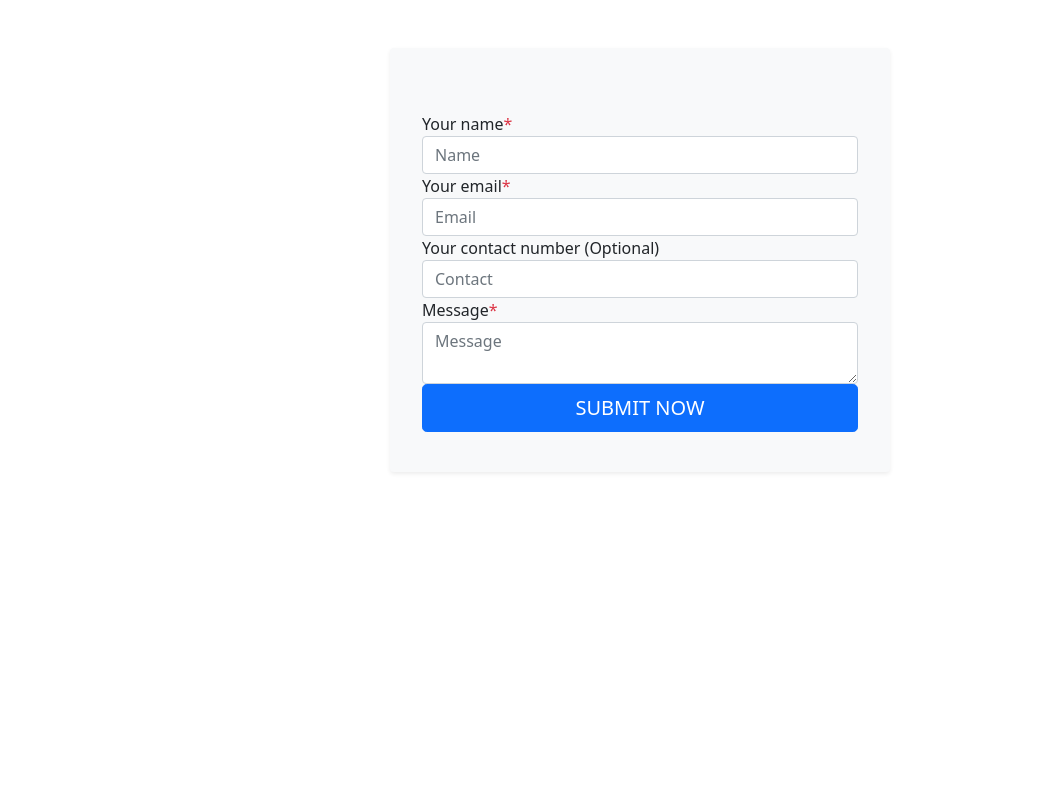
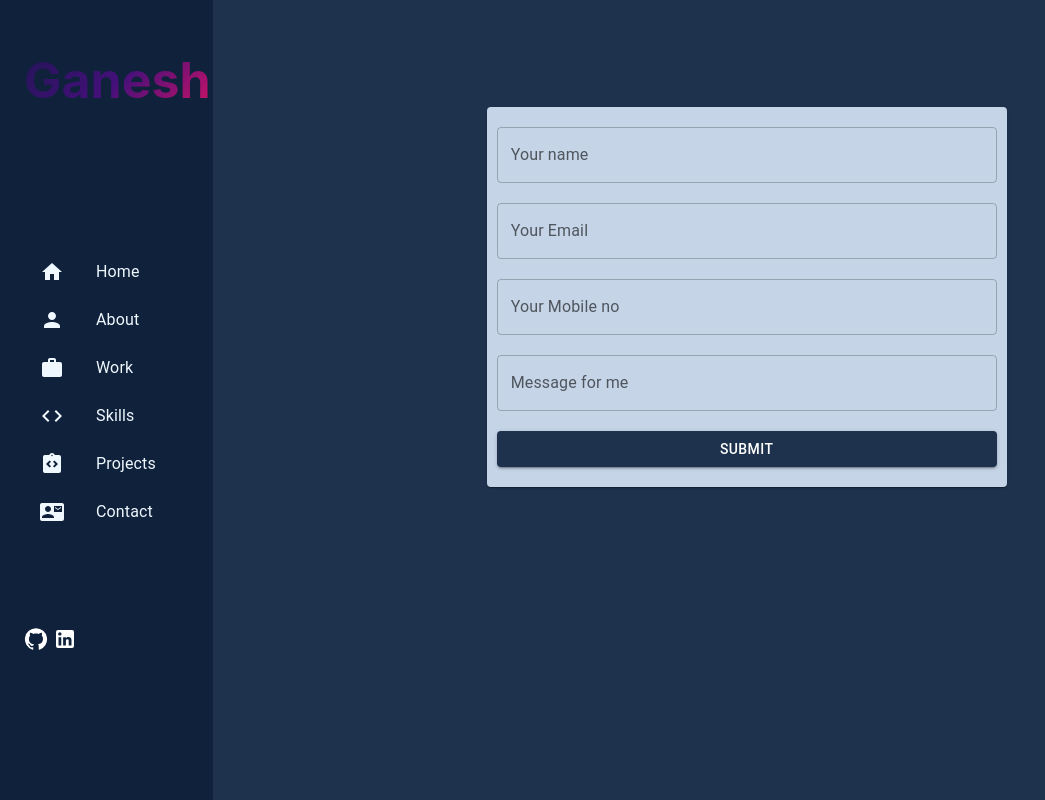
Before and after one commit to ganeshshah/myportfolio, a React (Create React App) app: page /Contact in a window 1280 px wide. Shown: the whole page, without its empty margins (0-1045 px from the left). Built offline with nearby package versions, Linux system fonts and the light colour scheme.

Commit message:
Completed Contact functionality using emailjs and formik

```diff
--- a/package.json
+++ b/package.json
@@ -3,6 +3,7 @@
   "version": "0.1.0",
   "private": true,
   "dependencies": {
+    "@emailjs/browser": "^3.6.2",
     "@emotion/react": "^11.9.0",
     "@emotion/styled": "^11.8.1",
     "@mui/icons-material": "^5.6.2",
@@ -17,6 +18,7 @@
     "@types/react": "^18.0.9",
     "@types/react-dom": "^18.0.4",
     "bootstrap": "^5.1.3",
+    "emailjs": "^4.0.0",
     "emailjs-com": "^3.2.0",
     "formik": "^2.2.9",
     "html-to-react": "^1.4.8",
@@ -33,7 +35,8 @@
     "TagCloud": "^2.2.0",
     "tsparticles": "^2.0.6",
     "typescript": "^4.6.4",
-    "web-vitals": "^2.1.4"
+    "web-vitals": "^2.1.4",
+    "yup": "^0.32.11"
   },
   "scripts": {
     "start": "react-scripts start",
--- a/src/css/App.css
+++ b/src/css/App.css
@@ -1,6 +1,6 @@
 .nav-parent {
     height: 100vh;
-    background-color: #1c204d;
+    background-color: #0f213b;
 }
 
 .main-container{
@@ -12,7 +12,6 @@
     position: relative;
     height: 100vh;
     text-align: center;
-    color: aliceblue;
 }
 
 .techsphere-container{
@@ -22,6 +21,8 @@
 }
 .home-parent {
     padding-top: 20%;
+    color: rgb(236, 236, 236);
+
 }
 
 .skills-bar {
@@ -39,7 +40,7 @@
     width: 50px;
 }
 .logo-name{
-    color: rgb(2, 2, 2);
+    color: rgb(253, 253, 253);
     padding-left: 5px;
     text-size-adjust: 2;
     font-family: 'Segoe UI', Tahoma, Geneva, Verdana, sans-serif;
@@ -51,3 +52,37 @@
     width: 500px;
     max-width: 100%;
   }
+
+
+  .form-container{
+    width: 500px;
+    margin: auto;
+  }
+
+  .animate-charcter
+{
+  background-image: linear-gradient(
+    -225deg,
+    #231557 0%,
+    #44107a 29%,
+    #ff1361 67%,
+    #fff800 100%
+  );
+  background-size: auto auto;
+  background-clip: border-box;
+  background-size: 200% auto;
+  color: #fff;
+  background-clip: text;
+  -webkit-background-clip: text;
+  -webkit-text-fill-color: transparent;
+  animation: textclip 2s linear;
+  display: inline-block;
+  font-size: 50px;
+
+}
+
+@keyframes textclip {
+  to {
+    background-position: 200% center;
+  }
+}
--- a/src/uicomponents/NavList.js
+++ b/src/uicomponents/NavList.js
@@ -1,34 +1,32 @@
-import React from 'react';
-import Box from '@mui/material/Box';
-import List from '@mui/material/List';
-import ListItem from '@mui/material/ListItem';
-import ListItemButton from '@mui/material/ListItemButton';
-import ListItemIcon from '@mui/material/ListItemIcon';
-import ListItemText from '@mui/material/ListItemText';
-import HomeIcon from '@mui/icons-material/Home';
-import PersonIcon from '@mui/icons-material/Person';
-import WorkIcon from '@mui/icons-material/Work';
-import ContactMailIcon from '@mui/icons-material/ContactMail';
-import CodeIcon from '@mui/icons-material/Code';
-import IntegrationInstructionsIcon from '@mui/icons-material/IntegrationInstructions';
-import GitHubIcon from '@mui/icons-material/GitHub';
-import LinkedInIcon from '@mui/icons-material/LinkedIn';
-
+import React from "react";
+import Box from "@mui/material/Box";
+import List from "@mui/material/List";
+import ListItem from "@mui/material/ListItem";
+import ListItemButton from "@mui/material/ListItemButton";
+import ListItemIcon from "@mui/material/ListItemIcon";
+import ListItemText from "@mui/material/ListItemText";
+import HomeIcon from "@mui/icons-material/Home";
+import PersonIcon from "@mui/icons-material/Person";
+import WorkIcon from "@mui/icons-material/Work";
+import ContactMailIcon from "@mui/icons-material/ContactMail";
+import CodeIcon from "@mui/icons-material/Code";
+import IntegrationInstructionsIcon from "@mui/icons-material/IntegrationInstructions";
+import GitHubIcon from "@mui/icons-material/GitHub";
+import LinkedInIcon from "@mui/icons-material/LinkedIn";
 
 export default function NavList() {
   return (
-
-      <Box sx={{ width: '100%', maxWidth: 360}}>
-        <div style = {{height: "30vh"}}>
-
+    <Box sx={{ width: "100%", maxWidth: 360 }}>
+      <div style={{ height: "30vh" }}>
+              <h3 class="animate-charcter">Ganesh</h3>
       </div>
       <div>
         <nav aria-label="main mailbox folders">
-          <List  sx = {{ color: 'aliceblue'}}>
+          <List sx={{ color: "aliceblue" }}>
             <ListItem disablePadding>
               <ListItemButton component="a" href="/">
                 <ListItemIcon style={{ color: "aliceblue" }}>
-                  <HomeIcon/>
+                  <HomeIcon />
                 </ListItemIcon>
                 <ListItemText primary="Home" />
               </ListItemButton>
@@ -76,10 +74,10 @@ export default function NavList() {
           </List>
         </nav>
       </div>
-        <div style={{paddingTop: "50%"}}>
+      <div style={{ paddingTop: "50%" }}>
         <GitHubIcon style={{ color: "white" }} />
-        <span>{" "}</span>
-        <LinkedInIcon  style={{ color: "white" }}/>
+        <span> </span>
+        <LinkedInIcon style={{ color: "white" }} />
       </div>
     </Box>
   );
--- a/src/uicomponents/TechSphere.js
+++ b/src/uicomponents/TechSphere.js
@@ -36,7 +36,7 @@ function TechSphere() {
       // interact with cursor move on mouse out
       keep: true,
     });
-    document.querySelector(".sphere").style.color = '#34A853';
+    document.querySelector(".sphere").style.color = 'white';
 
   },[]);
   return (
--- a/src/uicomponents/particlejs/Particlejsmain.js
+++ b/src/uicomponents/particlejs/Particlejsmain.js
@@ -23,7 +23,7 @@ const  Particlejsmain = () => {
       options={{
         background: {
           color: {
-            value: "#1c204d",
+            value: "#0f213b",
           },
         },
 
--- a/src/views/Contact.js
+++ b/src/views/Contact.js
@@ -1,146 +1,145 @@
 import React from "react";
+import { useFormik } from "formik";
+import Button from "@mui/material/Button";
+import TextField from "@mui/material/TextField";
+import * as yup from "yup";
 import "../css/App.css";
-import 'bootstrap/dist/css/bootstrap.css';
-import { send } from 'emailjs-com';
-import { useState } from "react";
+import emailjs from "@emailjs/browser";
+import NavList from "../uicomponents/NavList";
+import { Grid } from "@mui/material";
+import { Container } from "@mui/material";
+import Card from '@mui/material/Card';
+import { margin } from "@mui/system";
 
 
-class Contact extends React.Component {
+const validationSchema = yup.object({
+  name: yup.string("Enter your Name").required("Name is required"),
+  email: yup
+    .string("Enter your email")
+    .email("Enter a valid email")
+    .required("Email is required"),
+  phone: yup
+    .number("Enter your phone number")
+    .positive()
+    .integer()
+    .test(
+      "len",
+      "Phone digit must be equal to or more than 10",
+      (val) => val.toString().length >= 10
+    ),
+  message: yup.string("Enter your Message").required("Message is required"),
+});
 
-  constructor(props) {
-    super(props);
-    this.state = {
-      name: '',
-      nameError: false,
-      contact: '',
-      email: '',
-      emailError: false,
-      emailError2: false,
-      message: '',
-      messageError: false,
-      formValid: false
-    };
+function Contact() {
+  const formik = useFormik({
+    initialValues: {
+      name: "",
+      email: "",
+      phone: "",
+      message: "",
+    },
+    validationSchema: validationSchema,
+    onSubmit: (values) => {
+      alert("message sent successfully");
 
-    this.handleChange = this.handleChange.bind(this);
-    this.handleSubmit = this.handleSubmit.bind(this);
-    this.handleBlur   = this.handleBlur.bind(this);
-  }
+      const parameters = {
+        name: values.name,
+        email: values.email,
+        phone: values.phone,
+        message: values.message,
+        reply_to: "shahganesh777@gmail.com",
+      };
+      emailjs
+        .send(
+          "service_irl4dbl",
+          "template_cvre5vg",
+          parameters,
+          "ewhlDWQ2zjx1HihsJ"
+        )
+        .then(
+          (result) => {
+            console.log(result.text);
+          },
+          (error) => {
+            console.log(error.text);
+          }
+        );
+    },
+  });
 
-  isValidEmail(email) {
-    return /^[a-zA-Z0-9]+@[a-zA-Z0-9]+\.[A-Za-z]+$/.test(email);
-  }
-
-  // isValidcontact(contactno) {
-  //   return /^[6-9]\d{9}$/.test(contactno);
-  // }
-
-  handleBlur(e) {
-
-    const name = e.target.name;
-    const value = e.target.value;
-
-    this.setState({ [name]: value  });
-
-    if (value.length <= 0 && (name == 'name')) {
-      this.setState({ nameError: true });
-    } else {
-      this.setState({ nameError: false });
-    }
-
-    if (value.length <= 0 && (name == 'email')) {
-      this.setState({ emailError: true });
-      this.setState({ emailError2: false });
-    } else {
-      this.setState({ emailError: false });
-      if(this.isValidEmail(value)) {
-        this.setState({ emailError2: false });
-      } else {
-        this.setState({ emailError2: true });
-      }
-    }
-
-  }
-
-  handleChange(e) {
-    this.setState({ [e.target.name]: e.target.value  });
-  }
-
-  handleSubmit(e) {
-    const { name, email, message, nameError, emailError, emailError2, messageError } = this.state;
-
-    this.setState({ nameError: name ? false : true });
-    this.setState({ messageError: message ? false : true });
-    this.setState({ emailError: email ? false : true });
-    if (email && !emailError) { this.setState({ emailError2: this.isValidEmail(email) ? false : true }); }
-
-
-    if (name && email && message && !nameError && !emailError && !emailError2 && !messageError) {
-      this.setState({ formValid: true });
-    } else {
-      this.setState({ formValid: false });
-    }
-
-    e.preventDefault();
-  }
-
-  render() {
-
-    const { name, email, message, nameError, emailError, emailError2, messageError, formValid } = this.state;
-
-    if(!formValid) {
-
-    return (
-<>
-<div className="card shadow-sm border-0 px-3 rounded-2 mb-3 py-4 mx-auto mt-5 bg-light">
-  <div className="card-header bg-transparent border-0 text-center text-uppercase"><h3>{this.props.title}</h3></div>
-  <div className="card-body">
-    <form action="/" onSubmit={(e) => this.handleSubmit(e)} encType="multipart/form-data" autoComplete="off">
-      <div className="form-group">
-        <label className="mb-0">Your name<span className="text-danger">*</span></label>
-        <input name="name" type="text" className="form-control" placeholder="Name" value={this.state.name} onChange={this.handleChange} onBlur={this.handleBlur} />
-        { nameError
-          ? <div className="alert alert-danger mt-2">Name is a required field.</div>
-          : ''
-        }
-      </div>
-      <div className="form-group">
-        <label className="mb-0">Your email<span className="text-danger">*</span></label>
-        <input name="email" type="email" className="form-control" placeholder="Email" value={this.state.email} onChange={this.handleChange} onBlur={this.handleBlur} />
-        { emailError
-          ? <div className="alert alert-danger mt-2">Email is a required field.</div>
-          : ''
-        }
-        { emailError2
-          ? <div className="alert alert-danger mt-2">Email invalid.</div>
-          : ''
-        }
-      </div>
-      <div className="form-group">
-        <label className="mb-0">Your contact number (Optional)</label>
-        <input name="contact" type="text" className="form-control" placeholder="Contact" onChange={this.handleChange} value={this.state.contact}  />
-      </div>
-      <div className="form-group">
-        <label className="mb-0">Message<span className="text-danger">*</span></label>
-        <textarea name="message" type="text" className="form-control" placeholder="Message" value={this.state.message} onChange={this.handleChange} onBlur={this.handleBlur} />
-        { messageError
-          ? <div className="alert alert-danger mt-2">Message is a required field.</div>
-          : ''
-        }
-      </div>
-        <p className="text-center mb-0"><input type="submit" className="btn btn-primary btn-lg w-100 text-uppercase" value="Submit Now" /></p>
-    </form>
-
-  </div>
-</div>
-
-    </>
-    );
-      } else {
-       return (
-        null
-        );
-      }
-  }
+  return (
+    <Grid container spacing={0}>
+      <Grid item xs={2}>
+        <Container className="nav-parent">
+          <NavList />
+        </Container>
+      </Grid>
+      <Grid item xs={10}  style={{ backgroundColor: '#1e324d'}}>
+         <Card sx={{backgroundColor:"#c5d4e7", maxWidth: '520px', paddingTop:'20px',paddingBottom:'20px', margin:"auto", marginTop:"10%"}}>
+         <div className="form-container">
+            <form onSubmit={formik.handleSubmit}>
+              <TextField
+                fullWidth
+                id="name"
+                name="name"
+                label="Your name"
+                value={formik.values.name}
+                onChange={formik.handleChange}
+                error={formik.touched.name && Boolean(formik.errors.name)}
+                helperText={formik.touched.name && formik.errors.name}
+              />
+              <br />
+              <br />
+              <TextField
+                fullWidth
+                id="email"
+                name="email"
+                label="Your Email"
+                value={formik.values.email}
+                onChange={formik.handleChange}
+                error={formik.touched.email && Boolean(formik.errors.email)}
+                helperText={formik.touched.email && formik.errors.email}
+              />
+              <br />
+              <br />
+              <TextField
+                fullWidth
+                id="phone"
+                name="phone"
+                label="Your Mobile no"
+                value={formik.values.phone}
+                onChange={formik.handleChange}
+                error={formik.touched.phone && Boolean(formik.errors.phone)}
+                helperText={formik.touched.phone && formik.errors.phone}
+              />
+              <br />
+              <br />
+              <TextField
+                fullWidth
+                id="message"
+                name="message"
+                label="Message for me"
+                value={formik.values.message}
+                onChange={formik.handleChange}
+                error={formik.touched.message && Boolean(formik.errors.message)}
+                helperText={formik.touched.message && formik.errors.message}
+              />
+              <br />
+              <br />
+              <Button
+                variant="contained"
+                fullWidth
+                type="submit"
+                sx={{backgroundColor:'#1e324d'}}
+              >
+                Submit
+              </Button>
+            </form>
+          </div>
+         </Card>
+      </Grid>
+    </Grid>
+  );
 }
 
 export default Contact;
--- a/src/views/Skills.js
+++ b/src/views/Skills.js
@@ -18,9 +18,9 @@ function Skills() {
         <NavList />
       </Container>
     </Grid>
-    <Grid item xs={10} style = {{}}>
+    <Grid item xs={10} style = {{backgroundColor: '#1e324d', color:'white', textAlign:'center'}}>
       <Grid container spacing={0}>
-      <Grid item xs = {6} style = {{ height: "100vh"}}>
+      <Grid item xs = {6} style = {{ marginTop:'30px' ,height: "100vh"}}>
          <SkillsBar />
       </Grid>
       <Grid item xs = {6} style = {{height: "10vh"}}>
```
Also changed, not shown: src/uicomponents/SkillsBar.js (+7 -0 lines), src/views/Work.js (+26 -0 lines), 1 other file (tests, documents, lock files or other folders). Lines whose indentation alone changed are shown as unchanged.
